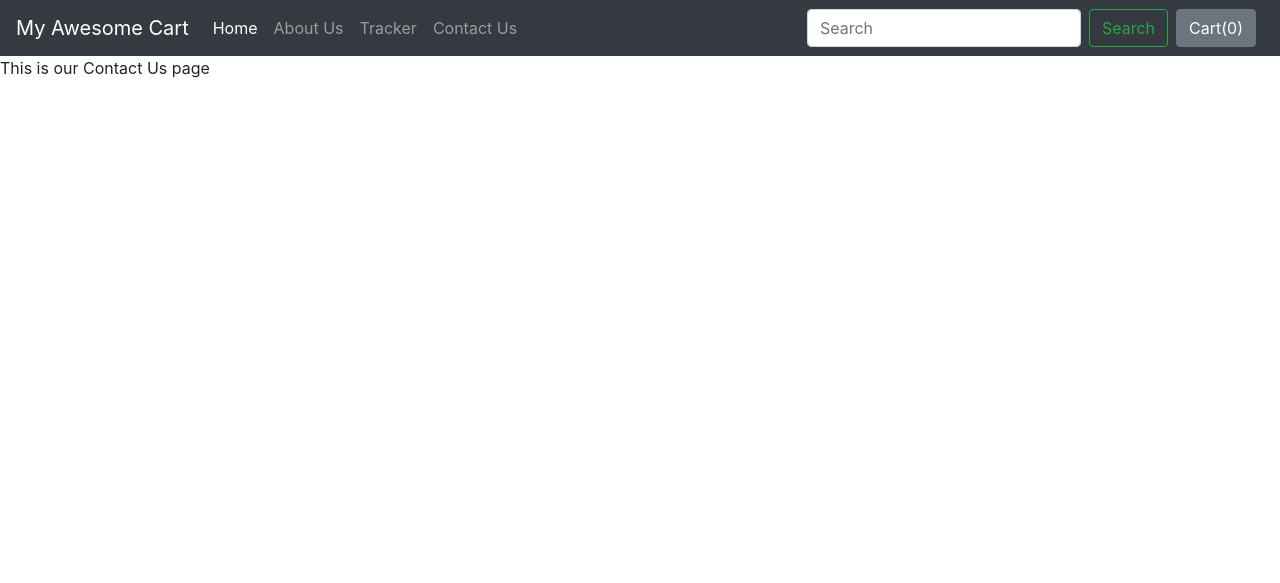
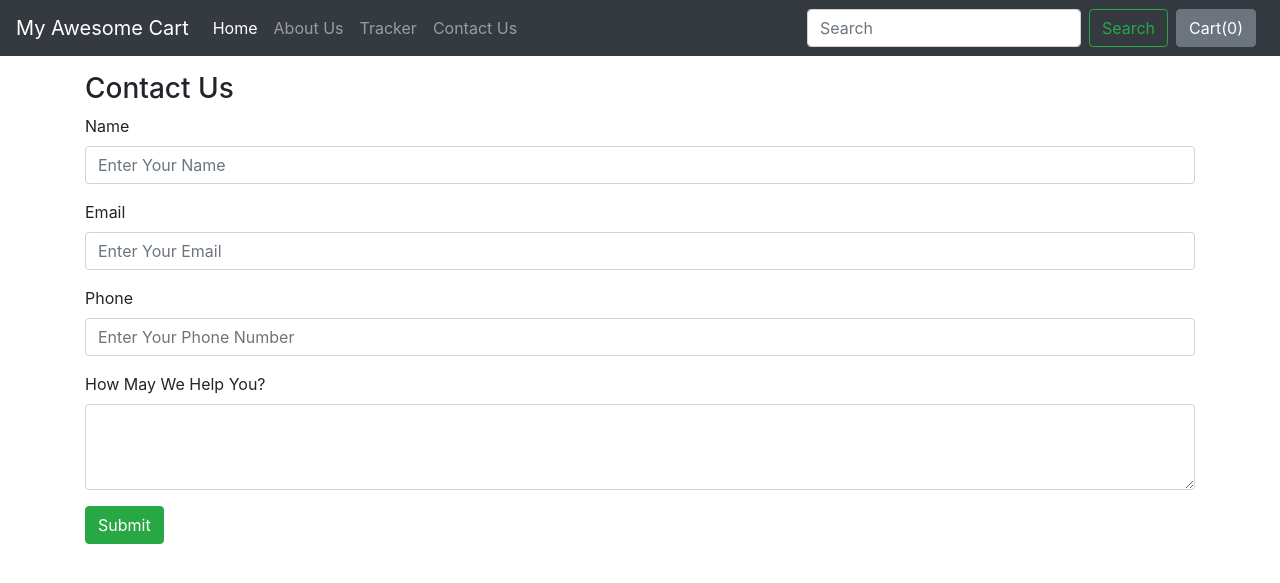
Before and after one commit to MdRizwan09/mac, a Django app: page /shop/contact/ in a window 1280 px wide. Shown: the top 583 px of the page. Run offline with Django 5.2, Linux system fonts and the light colour scheme; some libraries are stand-ins or nearby versions.

Commit message:
E Commerce Website: Creating Contact Page + Database | Python Django Tutorials In Hindi #42

```diff
--- a/shop/admin.py
+++ b/shop/admin.py
@@ -1,4 +1,5 @@
 from django.contrib import admin
-from .models import Product
+from .models import Product, Contact
 
 admin.site.register(Product)
+admin.site.register(Contact)
--- a/shop/templates/shop/contact.html
+++ b/shop/templates/shop/contact.html
@@ -1,4 +1,35 @@
 {% extends 'shop/basic.html' %}
 
 {% block title %} Contact Us - My Awesome Cart {% endblock %}
-{% block body %} This is our Contact Us page {% endblock %}
+{% block body %}
+
+<div class="container my-3">
+    <h3>Contact Us</h3>
+    <form action="/shop/contact/" method="post">{% csrf_token %}
+        <div class="form-group">
+            <label for="name">Name</label>
+            <input type="text" class="form-control" id="name" name='name' placeholder="Enter Your Name">
+        </div>
+
+        <div class="form-group">
+            <label for="name">Email</label>
+            <input type="email" class="form-control" id="email" name='email' placeholder="Enter Your Email">
+        </div>
+
+        <div class="form-group">
+            <label for="name">Phone</label>
+            <input type="tel" class="form-control" id="phone" name='phone' placeholder="Enter Your Phone Number">
+        </div>
+
+        <div class="form-group">
+            <label for="desc">How May We Help You?</label>
+            <textarea class="form-control" id="desc" name='desc' rows="3"></textarea>
+        </div>
+
+        <button type="submit" class="btn btn-success">Submit</button>
+    </form>
+
+
+</div>
+
+{% endblock %}
--- a/shop/views.py
+++ b/shop/views.py
@@ -1,6 +1,6 @@
 from django.shortcuts import render
 from django.shortcuts import HttpResponse
-from .models import Product
+from .models import Product, Contact
 from math import ceil
 
 # Create your views here.
@@ -28,6 +28,16 @@ def about(request):
     return render(request, "shop/about.html")
 
 def contact(request):
+    if request.method == "POST":
+        print(request)
+        name = request.POST.get('name', '')
+        email = request.POST.get('email', '')
+        phone = request.POST.get('phone', '')
+        desc = request.POST.get('desc', '')
+
+        contact = Contact(name=name, email=email, phone=phone, desc=desc)
+        contact.save()
+
     return render(request, "shop/contact.html")
 
 def tracker(request):
```
Also changed, not shown: shop/models.py (+10 -0 lines).
